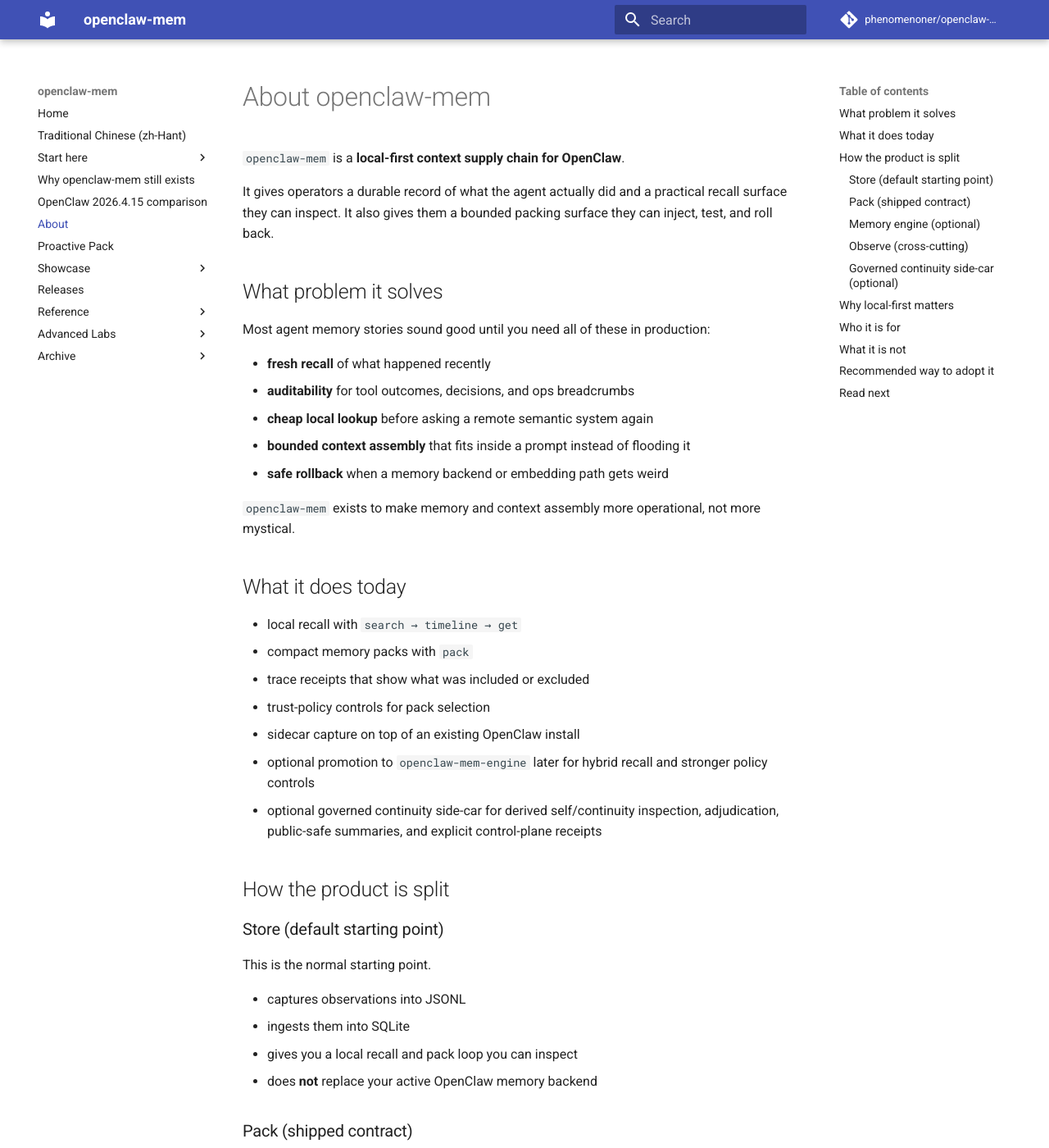
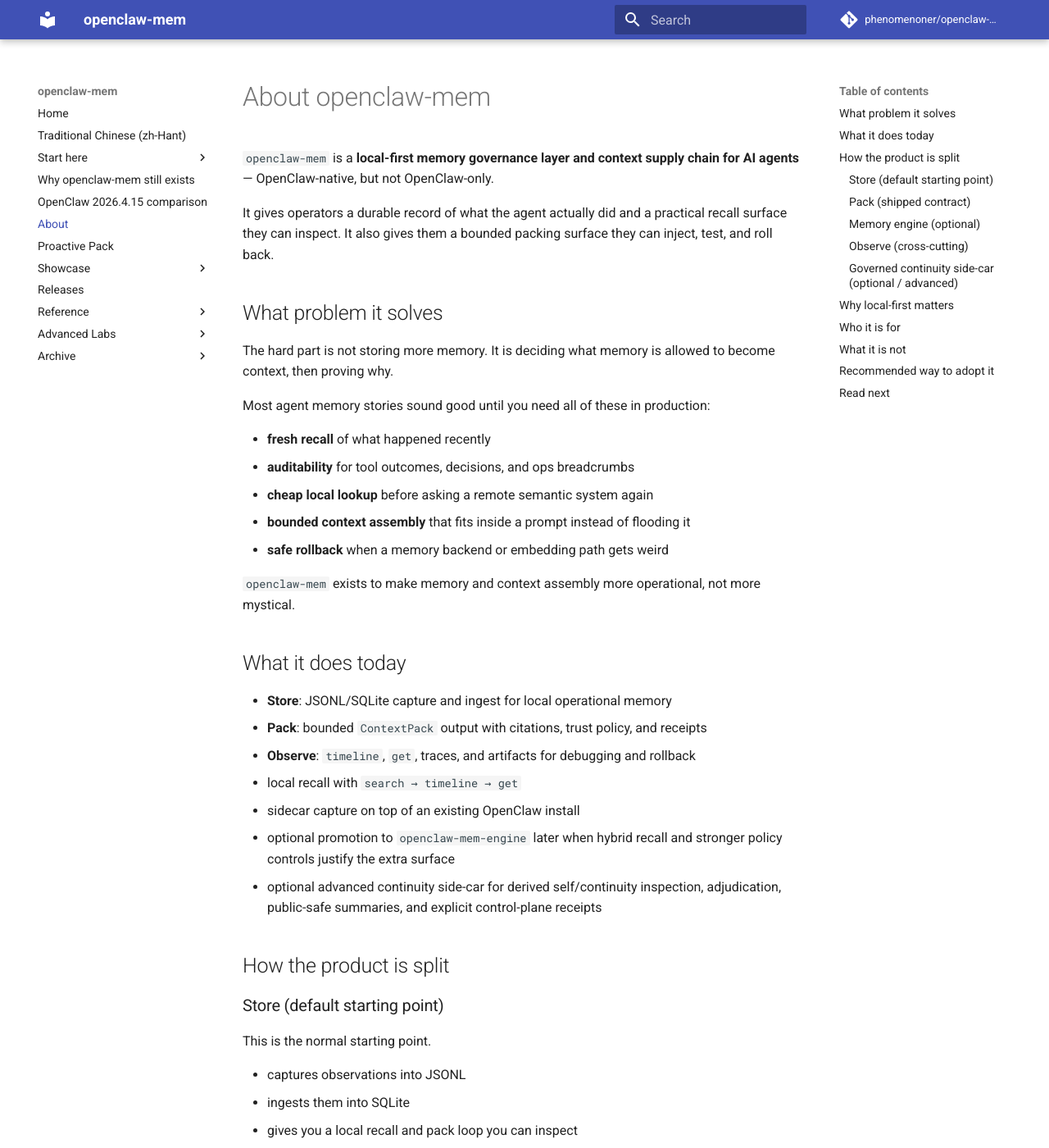
Before and after one commit to phenomenoner/openclaw-mem, an MkDocs documentation site: the page built from docs/about.md, in a window 1280 px wide and 1400 px high. Shown: the whole window at 82% size. Built offline with MkDocs 1.6.1 and Material for MkDocs 9.7.7, drawn with Linux system fonts in a browser that asks for light colours; comment, search, counter and statistics services are not loaded; some of the changed text lies outside the part shown.

Commit message:
Clarify memory governance positioning

```diff
--- a/docs/about.md
+++ b/docs/about.md
@@ -1,11 +1,13 @@
 # About openclaw-mem
 
-`openclaw-mem` is a **local-first context supply chain for OpenClaw**.
+`openclaw-mem` is a **local-first memory governance layer and context supply chain for AI agents** — OpenClaw-native, but not OpenClaw-only.
 
 It gives operators a durable record of what the agent actually did and a practical recall surface they can inspect.
 It also gives them a bounded packing surface they can inject, test, and roll back.
 
 ## What problem it solves
+
+The hard part is not storing more memory. It is deciding what memory is allowed to become context, then proving why.
 
 Most agent memory stories sound good until you need all of these in production:
 
@@ -19,13 +21,13 @@
 
 ## What it does today
 
+- **Store**: JSONL/SQLite capture and ingest for local operational memory
+- **Pack**: bounded `ContextPack` output with citations, trust policy, and receipts
+- **Observe**: `timeline`, `get`, traces, and artifacts for debugging and rollback
 - local recall with `search → timeline → get`
-- compact memory packs with `pack`
-- trace receipts that show what was included or excluded
-- trust-policy controls for pack selection
 - sidecar capture on top of an existing OpenClaw install
-- optional promotion to `openclaw-mem-engine` later for hybrid recall and stronger policy controls
-- optional governed continuity side-car for derived self/continuity inspection, adjudication, public-safe summaries, and explicit control-plane receipts
+- optional promotion to `openclaw-mem-engine` later when hybrid recall and stronger policy controls justify the extra surface
+- optional advanced continuity side-car for derived self/continuity inspection, adjudication, public-safe summaries, and explicit control-plane receipts
 
 ## How the product is split
 
@@ -56,7 +58,7 @@
 
 This is the controlled next step when sidecar mode already proved useful.
 
-- can become the active OpenClaw memory backend
+- supports promotion toward active OpenClaw memory-backend ownership when that extra surface is justified
 - adds hybrid recall and tighter policy controls
 - exposes **Proactive Pack** for bounded pre-reply recall during prompt build
 - keeps rollback explicit and configuration-driven
@@ -71,7 +73,7 @@
 - artifact handles keep raw payloads off-prompt but retrievable
 - local files stay diffable and backup-friendly
 
-### Governed continuity side-car (optional)
+### Governed continuity side-car (optional / advanced)
 
 For operators who need a safer continuity surface, `openclaw-mem` also exposes a derived `continuity` lane.
 
@@ -102,6 +104,8 @@
 ## What it is not
 
 - not a hosted SaaS memory product
+- not a general-purpose memory SDK for every agent framework
+- not a generic memory engine competing on retrieval scores alone
 - not a requirement to capture everything forever
 - not a promise that embeddings alone solve retrieval quality
 - not a requirement to replace OpenClaw native memory on day one
--- a/pyproject.toml
+++ b/pyproject.toml
@@ -5,7 +5,7 @@
 [project]
 name = "openclaw-context-pack"
 version = "1.9.11"
-description = "Local-first Store / Pack / Observe memory sidecar for cited, rollbackable OpenClaw context"
+description = "Local-first AI agent memory governance: Store / Pack / Observe with citations, receipts, and rollback"
 requires-python = ">=3.10"
 readme = "README.md"
 license = { text = "MIT OR Apache-2.0" }
```
Also changed, not shown: PRODUCT_POSITIONING.md (+4 -3 lines), README.md (+8 -7 lines), docs/2026-05-08_remote-positioning-blade-map.md (added, +37 -0 lines), docs/2026-05-08_remote-positioning-review-receipt.md (added, +26 -0 lines).
